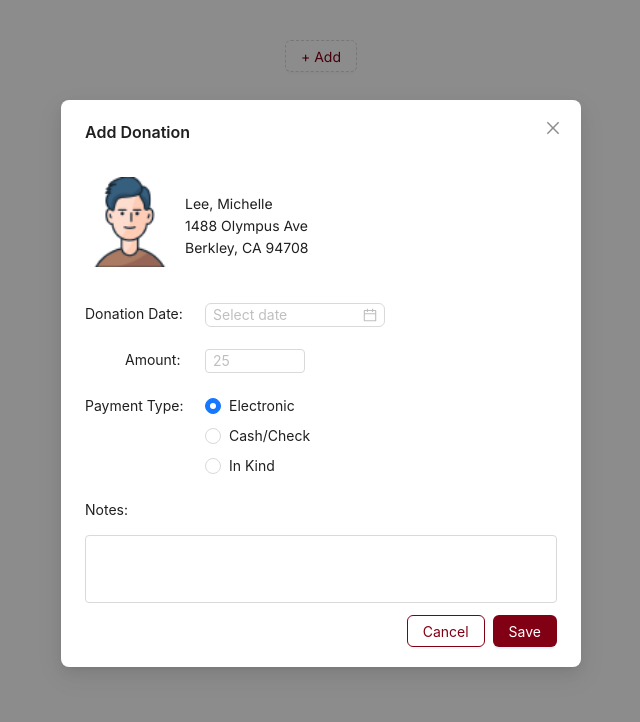
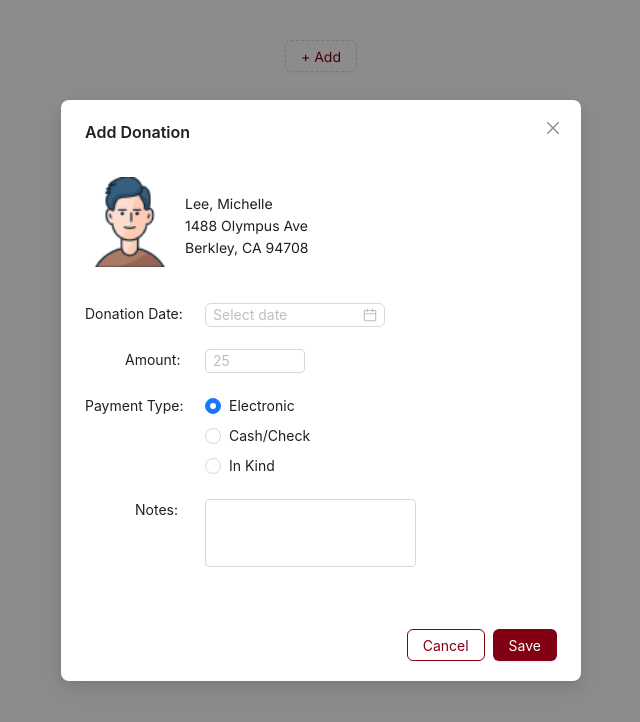
Before and after one commit to alazarzewdu/add-donation-modal, a React (Vite) app: page / in a window 1280 px wide. Both pictures are taken after a click on the button "+ Add". Shown: the top 722 px of the page, without its empty margins (319-959 px from the left). Built offline with nearby package versions, Linux system fonts and the light colour scheme.

Commit message:
finished the form

```diff
--- a/src/App.css
+++ b/src/App.css
@@ -59,6 +59,18 @@ height: 90px;
   margin-top: -36px;
 }
 
+.n-txt {
+  margin-left: 50px;
+}
+
+.n-input {
+  margin-left: 120px;
+  margin-top: -36px;
+  margin-bottom: 50px;
+}
+
+
+
 
 
 
--- a/src/App.tsx
+++ b/src/App.tsx
@@ -92,19 +92,25 @@ const onChange: DatePickerProps['onChange'] = (date, dateString) =>
       </Space>
     </Radio.Group>
         </div>
+      </div>
+          <div className="notes">
+            <div className="n-txt">
+               <p >Notes:</p>
+            </div>
+            <div className="n-input">
+               <TextArea rows={3} size='small' className='notes-field'
+                                  autoSize={false}
+                                  style={{resize: 'none'}} />
+            </div>
+          </div>
 
-      </div>
-
-          <p >Notes:</p>
 
         </Space>
 
 
 
 
-      <TextArea rows={3} size='small' className='notes-field'
-      autoSize={false}
-      style={{resize: 'none'}} />
+
       </Modal>
     </>
   );
```
